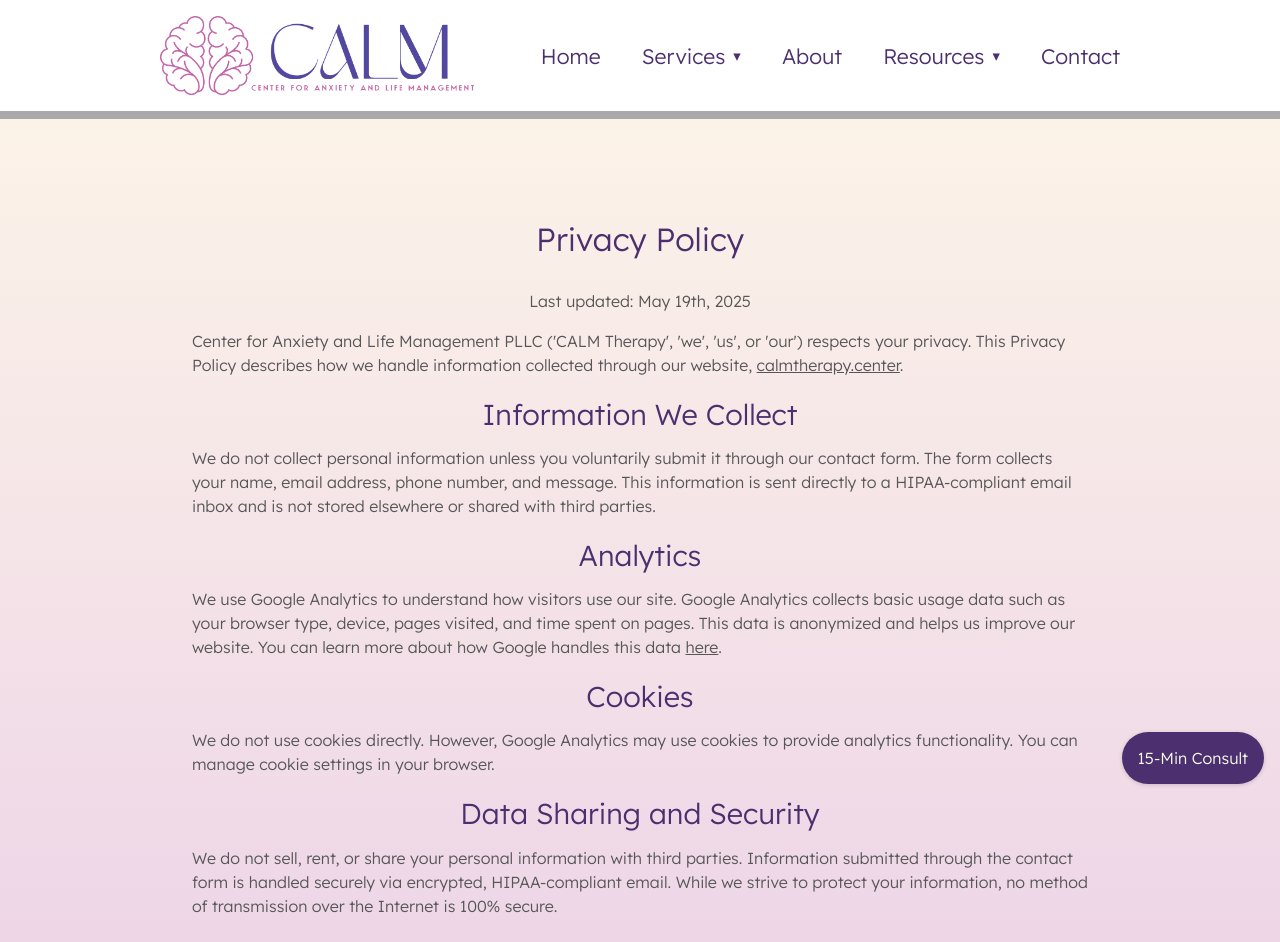
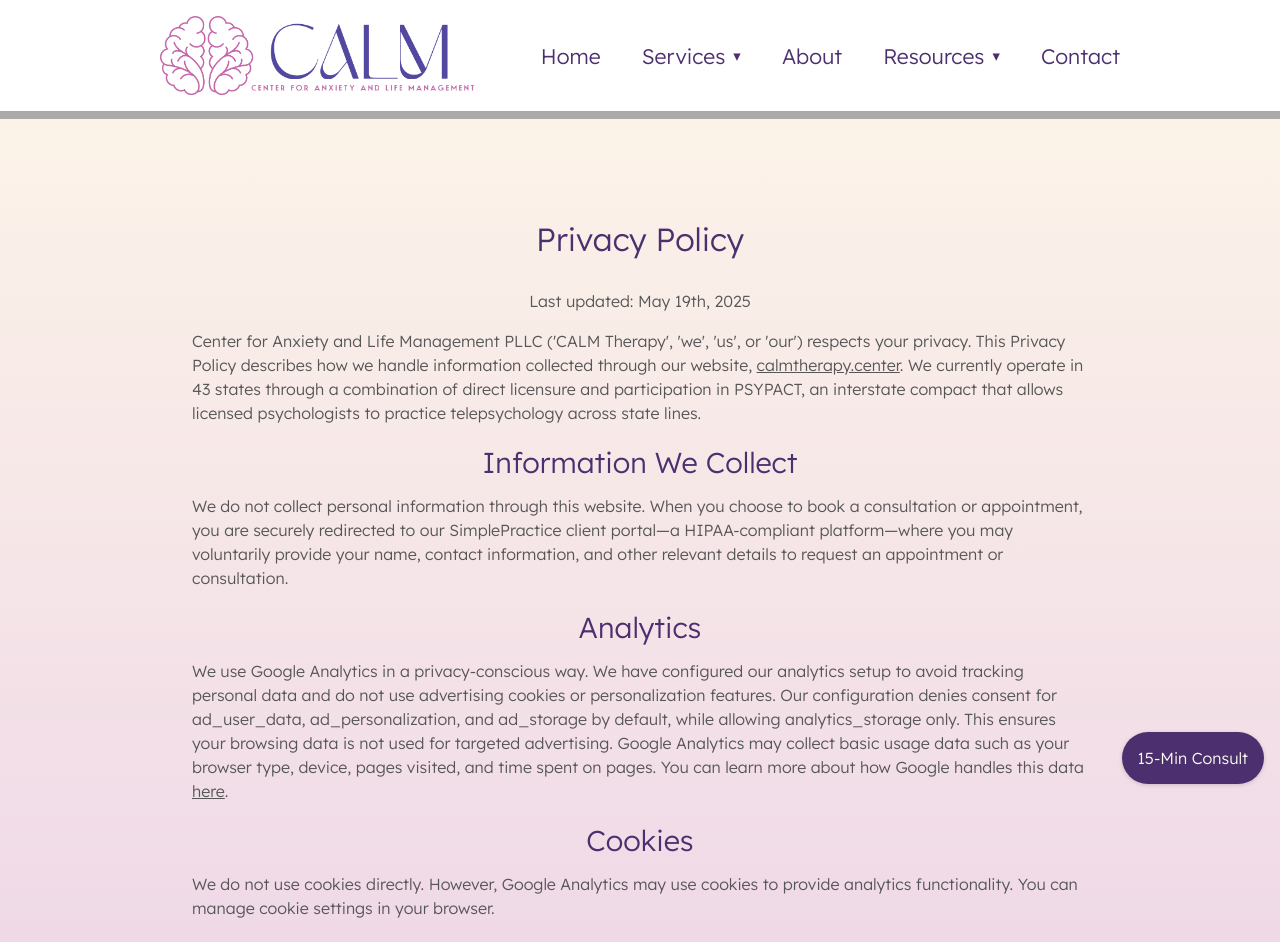
Before and after one commit to mazenswar/calm, a Next.js app: page /privacyPolicy in a window 1280 px wide. Shown: the top 942 px of the page. Built offline with nearby package versions, Linux system fonts and the light colour scheme.

Commit message:
v15.3 privacy policy update

```diff
--- a/app/components/NewNav.js
+++ b/app/components/NewNav.js
@@ -16,6 +16,7 @@ const navItems = [
 			{ label: "Specialities", href: "/specialities" },
 			{ label: "KAP", href: "/kap" },
 			{ label: "Fees & Insurance", href: "/fees-and-insurance" },
+			{ label: "Service Areas", href: "/where-we-serve" },
 		],
 	},
 	{ label: "About", href: "/about" },
--- a/app/components/style/client_portal.scss
+++ b/app/components/style/client_portal.scss
@@ -23,6 +23,10 @@
 	position: fixed;
 	bottom: 1rem;
 	right: 1rem;
+	transition: 0.2s ease-in;
+	&:hover {
+		transform: scale(1.2);
+	}
 }
 
 /* Smooth fade effect */
--- a/app/contact/components/BookingSection.js
+++ b/app/contact/components/BookingSection.js
@@ -1,7 +1,8 @@
 import Image from "next/image";
 import cImg from "../assets/contact.webp";
-import CTAButton from "@/app/components/CTAButton";
+
 import Link from "next/link";
+import ClientPortalCTA from "@/app/components/ClientPortalCTA";
 
 export default function BookingSection({ setFormState }) {
 	return (
@@ -43,7 +44,7 @@ export default function BookingSection({ setFormState }) {
 						</Link>{" "}
 						page
 					</p>
-					<CTAButton />
+					<ClientPortalCTA />
 				</div>
 			</div>
 		</section>
--- a/app/privacyPolicy/page.js
+++ b/app/privacyPolicy/page.js
@@ -20,24 +20,32 @@ function PrivacyPolicy() {
 						calmtherapy.center
 					</a>
 					.
+					{
+						" We currently operate in 43 states through a combination of direct licensure and participation in PSYPACT, an interstate compact that allows licensed psychologists to practice telepsychology across state lines."
+					}
 				</p>
 
 				<h2>Information We Collect</h2>
 				<p>
-					We do not collect personal information unless you voluntarily submit
-					it through our contact form. The form collects your name, email
-					address, phone number, and message. This information is sent directly
-					to a HIPAA-compliant email inbox and is not stored elsewhere or shared
-					with third parties.
+					We do not collect personal information through this website. When you
+					choose to book a consultation or appointment, you are securely
+					redirected to our SimplePractice client portal—a HIPAA-compliant
+					platform—where you may voluntarily provide your name, contact
+					information, and other relevant details to request an appointment or
+					consultation.
 				</p>
 
 				<h2>Analytics</h2>
 				<p>
-					We use Google Analytics to understand how visitors use our site.
-					Google Analytics collects basic usage data such as your browser type,
-					device, pages visited, and time spent on pages. This data is
-					anonymized and helps us improve our website. You can learn more about
-					how Google handles this data{" "}
+					We use Google Analytics in a privacy-conscious way. We have configured
+					our analytics setup to avoid tracking personal data and do not use
+					advertising cookies or personalization features. Our configuration
+					denies consent for ad_user_data, ad_personalization, and ad_storage by
+					default, while allowing analytics_storage only. This ensures your
+					browsing data is not used for targeted advertising. Google Analytics
+					may collect basic usage data such as your browser type, device, pages
+					visited, and time spent on pages. You can learn more about how Google
+					handles this data{" "}
 					<a
 						href="https://policies.google.com/privacy"
 						target="_blank"
@@ -58,16 +66,17 @@ function PrivacyPolicy() {
 				<h2>Data Sharing and Security</h2>
 				<p>
 					We do not sell, rent, or share your personal information with third
-					parties. Information submitted through the contact form is handled
-					securely via encrypted, HIPAA-compliant email. While we strive to
-					protect your information, no method of transmission over the Internet
-					is 100% secure.
+					parties. Initial appointment bookings occur via SimplePractice, a
+					HIPAA-compliant platform. Ongoing communication for scheduling
+					adjustments may also occur via email or text, depending on client
+					preferences. No client data is stored directly on our website.
 				</p>
 
 				<h2>Children{"'"}s Privacy</h2>
 				<p>
-					This website is not intended for individuals under the age of 13. We
-					do not knowingly collect personal information from children.
+					Our services and website are not intended for individuals under the
+					age of 13. We do not knowingly collect personal information from
+					children.
 				</p>
 
 				<h2>Changes to This Policy</h2>
```
Also changed, not shown: app/about/about.scss (+16 -7 lines), app/about/page.js (+6 -1 lines), app/contact/styles/contact-page.scss (+5 -4 lines).
